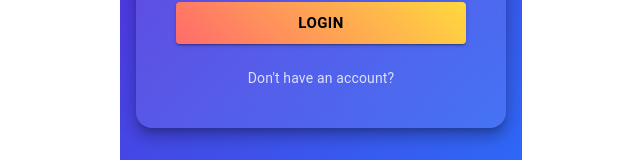
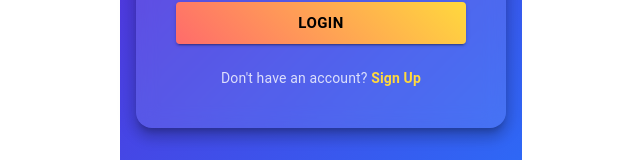
Before and after one commit to DanishNazakat/Fullstack-ecommerce-website, a React app in the folder frontend/: page /login in a window 1280 px wide. Shown: the part 562-722 px from the top of the page, without its empty margins (319-959 px from the left). Built offline with nearby package versions, Linux system fonts and the light colour scheme; the HTML template or start-up script is replaced by a standard one.

Commit message:
practice

```diff
--- a/frontend/src/containers/loign/login.jsx
+++ b/frontend/src/containers/loign/login.jsx
@@ -111,7 +111,7 @@ const LoginForm = () => {
         <Typography variant="body2" textAlign="center" mt={3} color="rgba(255,255,255,0.8)">
           Don't have an account?{" "}
           <Link to="/signup" style={{ color: "#FFD93D", fontWeight: "bold", textDecoration: "none" }}>
-
+            Sign Up
           </Link>
         </Typography>
       </Paper>
```
